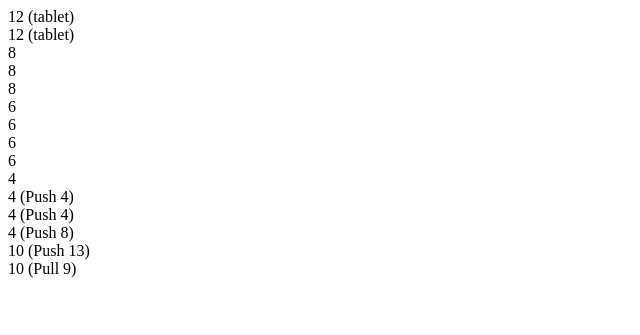
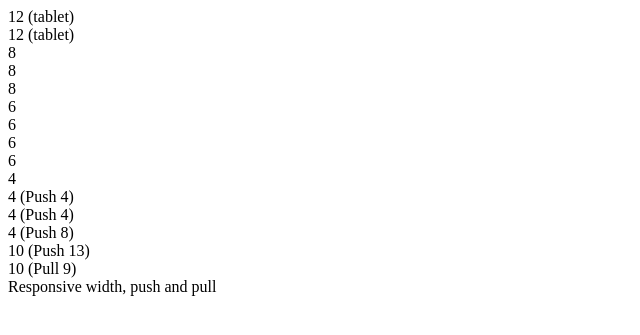
Before and after one commit to engageinteractive/core, a PHP site: page /styleguide/components/grid/columns.php in a window 1280 px wide. Shown: the top 335 px of the page, without its empty margins (0-640 px from the left). Run offline with PHP 8.4, Linux system fonts and the light colour scheme.

Commit message:
Additional width/push example.

```diff
--- a/public/styleguide/components/grid/columns.php
+++ b/public/styleguide/components/grid/columns.php
@@ -28,4 +28,8 @@
 		<div class="column width--10 push--13"><span>10 (Push 13)</span></div>
 		<div class="column width--10 pull--9"><span>10 (Pull 9)</span></div>
 	</div>
+
+	<div class="row">
+		<div class="column width--20 push--2 width--tablet-10 push--tablet-7"><span>Responsive width, push and pull</span></div>
+	</div>
 </div>
```
